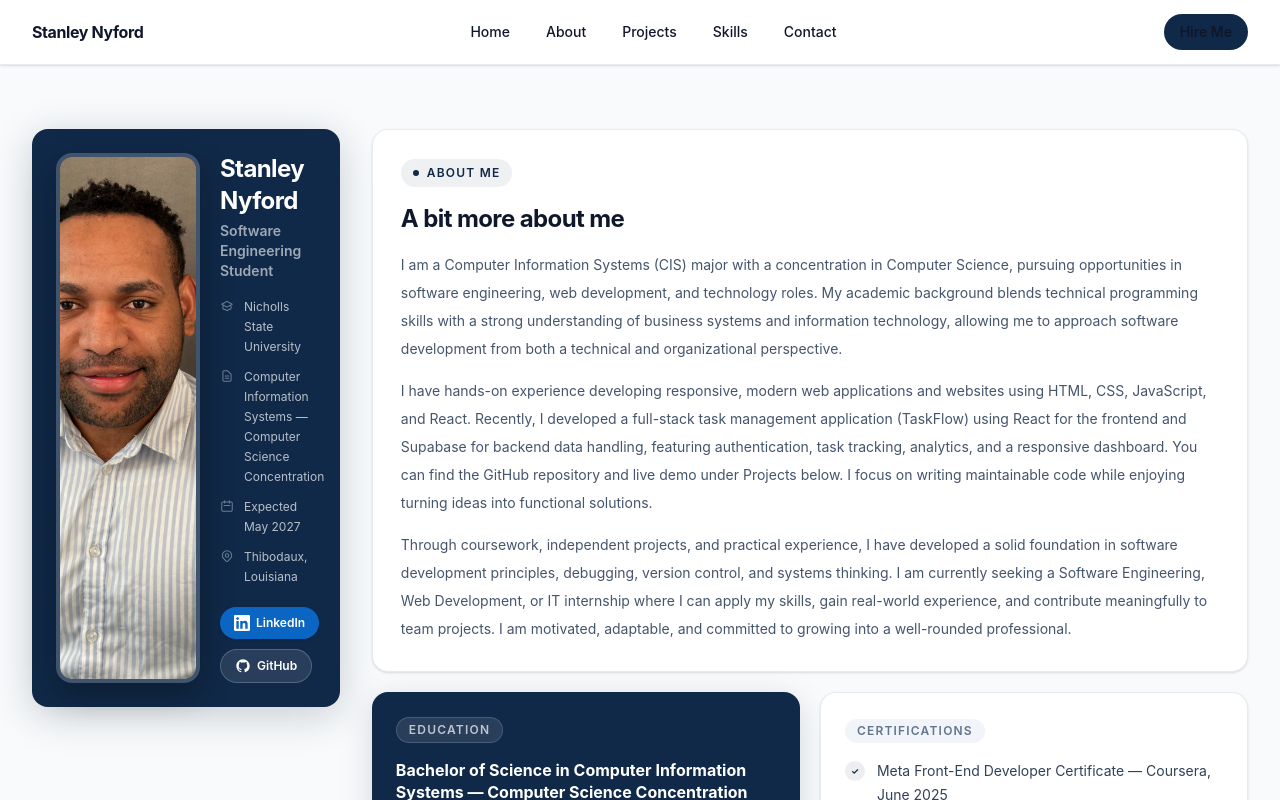
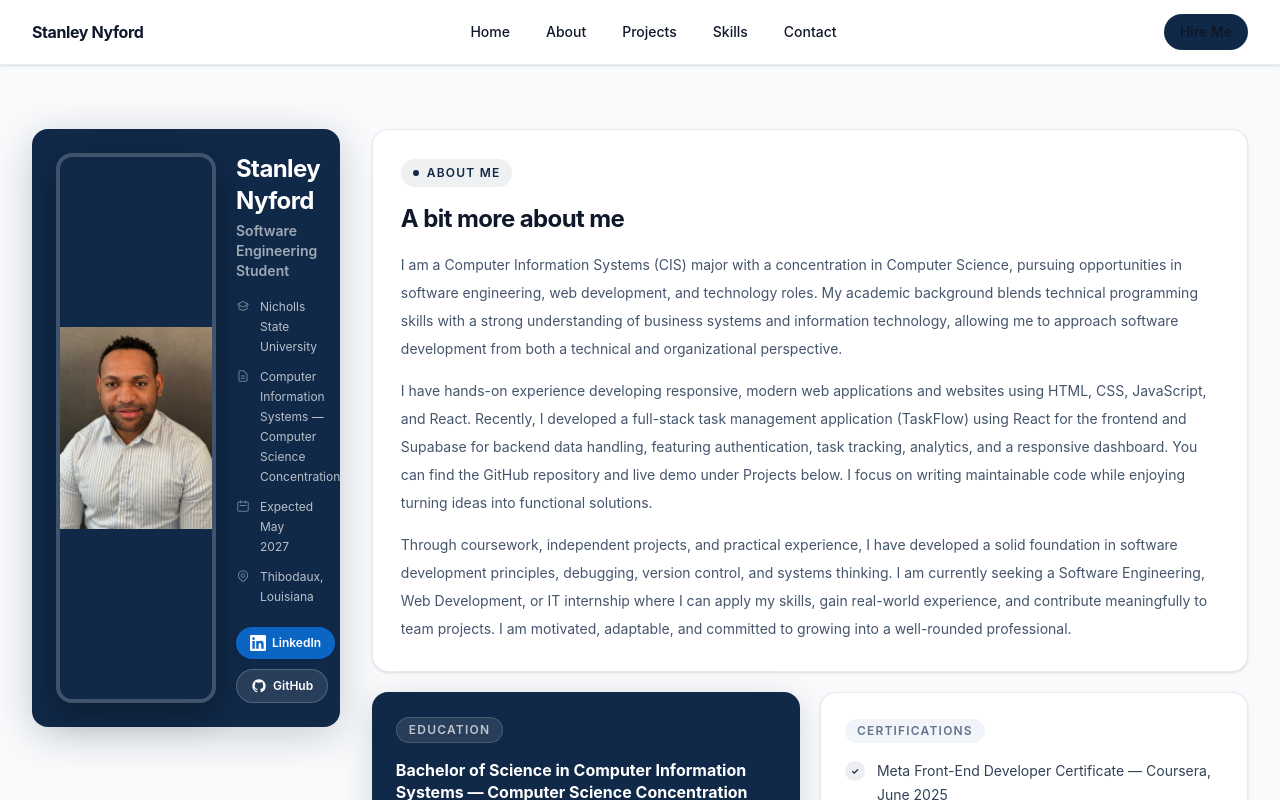
Before and after one commit to stanleytarun777/Portfolio-Website, a React (Vite) app: page / in a window 1280 px wide. Shown: the top 800 px of the page. Built offline with nearby package versions, Linux system fonts and the light colour scheme.

Commit message:
Show full profile image without cropping (object-contain)

```diff
--- a/src/components/Hero.jsx
+++ b/src/components/Hero.jsx
@@ -42,7 +42,7 @@ export default function Hero() {
               <img
                 src={profile.image}
                 alt={`${profile.name} professional headshot`}
-                className="h-56 w-full rounded-xl border-4 border-white/20 object-cover object-top shadow-[0_12px_32px_rgba(0,0,0,0.3)] sm:h-auto sm:w-32 sm:rounded-2xl md:w-36"
+                className="w-full rounded-xl border-4 border-white/20 object-contain shadow-[0_12px_32px_rgba(0,0,0,0.3)] sm:w-36 sm:rounded-2xl md:w-40"
               />
 
               <div className="min-w-0 flex-1">
```
